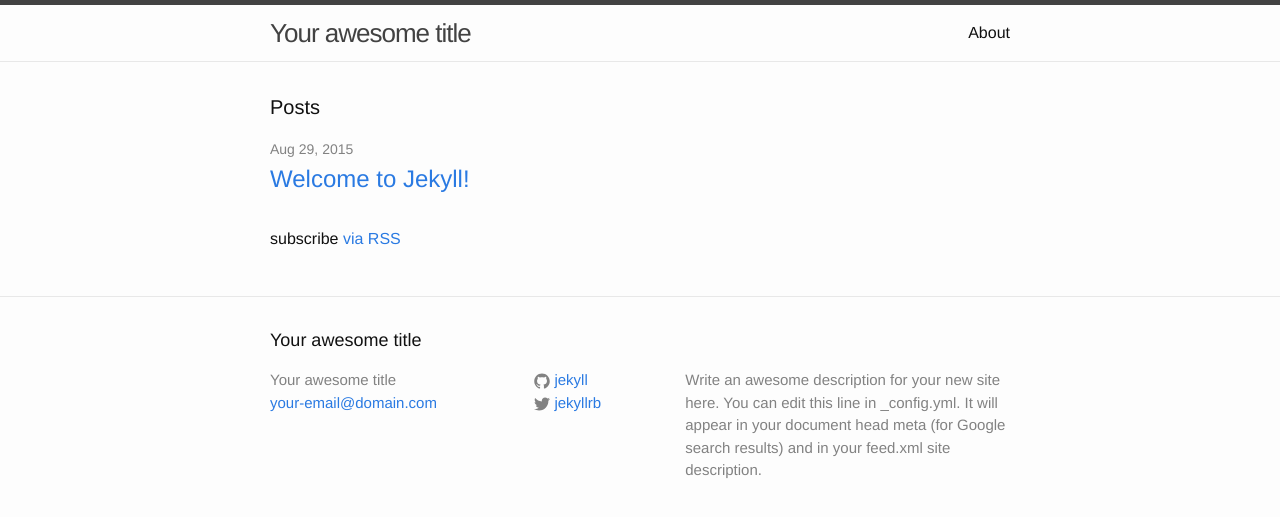
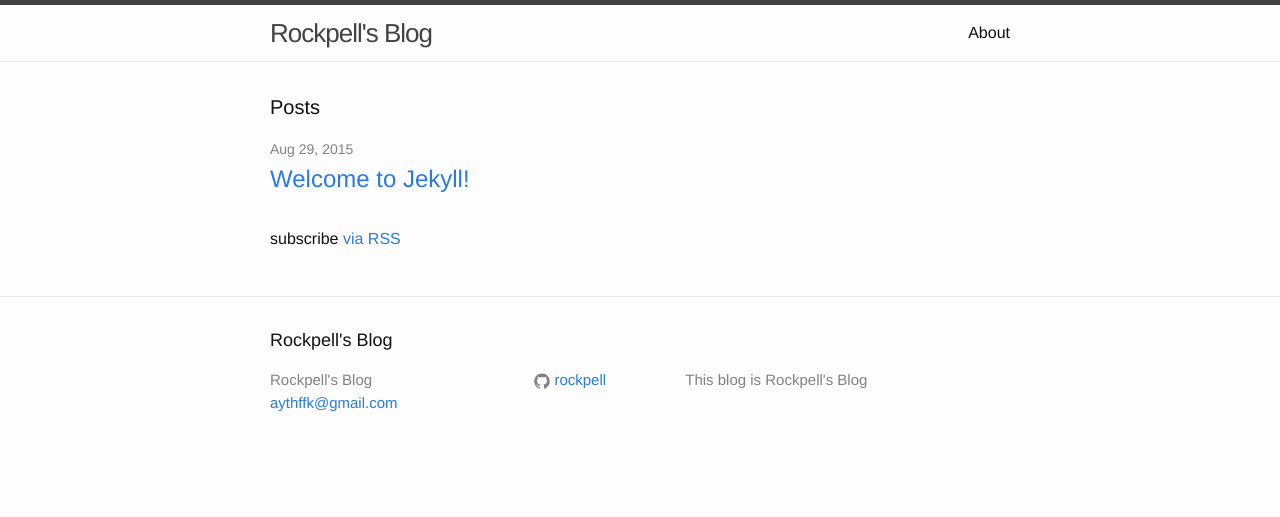
Before and after one commit to rockpell/rockpell.github.com, a Jekyll site: the page built from index.html, in a window 1280 px wide. Shown: the top 517 px of the page. Built offline with Jekyll 4.4.1, drawn with Linux system fonts in a browser that asks for light colours.

Commit message:
name change

```diff
--- a/_config.yml
+++ b/_config.yml
@@ -1,14 +1,12 @@
 # Site settings
-title: Your awesome title
-email: your-email@domain.com
+title: Rockpell's Blog
+email: aythffk@gmail.com
 description: > # this means to ignore newlines until "baseurl:"
-  Write an awesome description for your new site here. You can edit this
-  line in _config.yml. It will appear in your document head meta (for
-  Google search results) and in your feed.xml site description.
+  This blog is Rockpell's Blog
 baseurl: "" # the subpath of your site, e.g. /blog/
 url: "http://yourdomain.com" # the base hostname & protocol for your site
-twitter_username: jekyllrb
-github_username:  jekyll
+twitter_username: null
+github_username:  rockpell
 
 # Build settings
 markdown: kramdown
```
